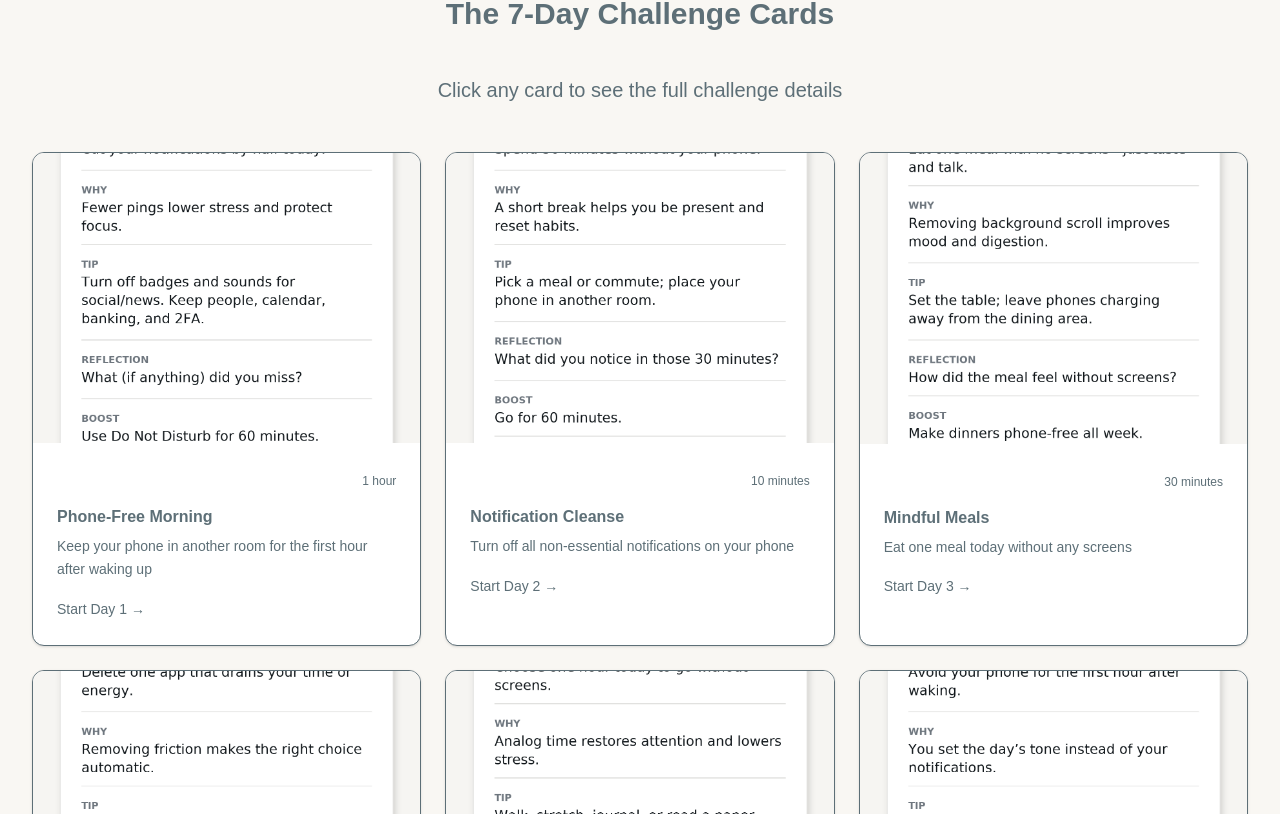
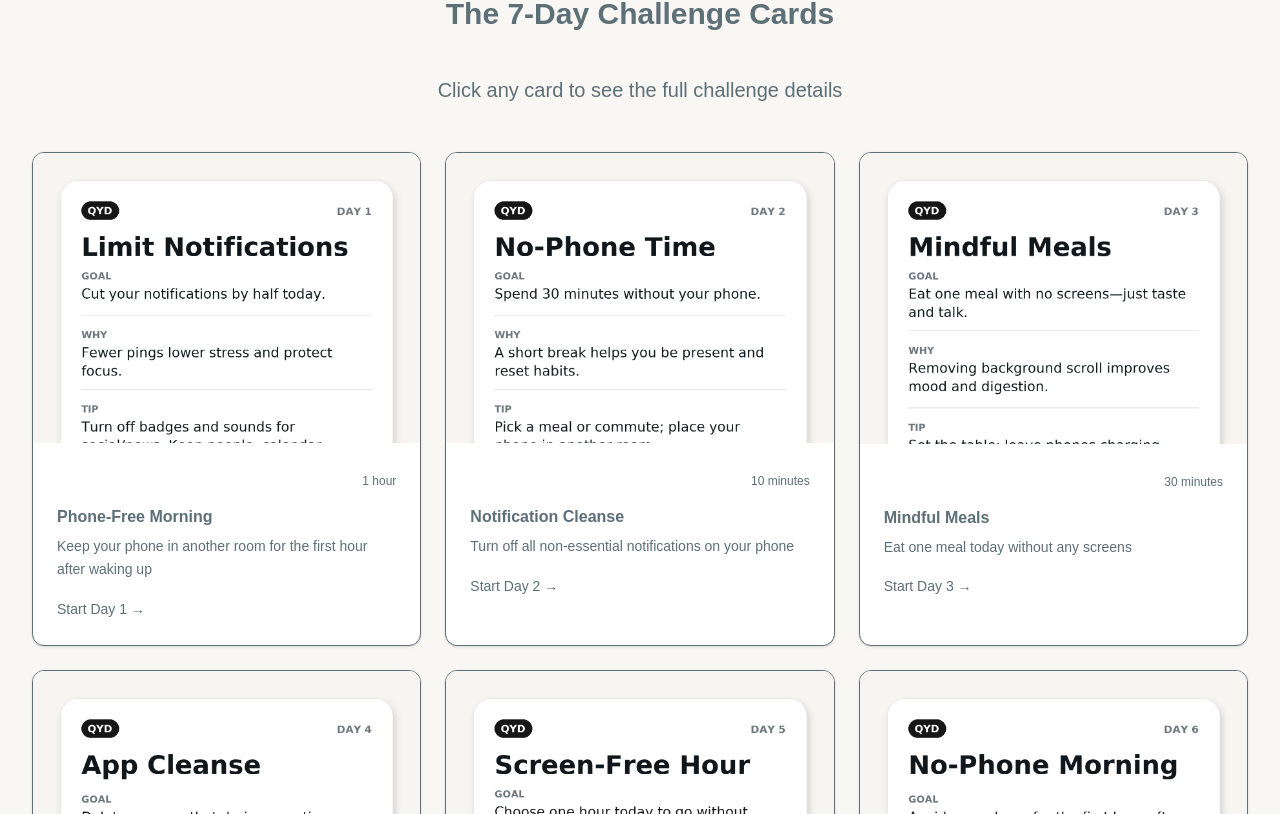
Before and after one commit to canjessemoon/quiet-your-device, a Next.js app: page /challenge in a window 1280 px wide. Shown: the part 1366-2180 px from the top of the page. Built offline with nearby package versions, Linux system fonts and the light colour scheme.

Commit message:
Fix challenge card image alignment to show top of cards
- Add object-top class to align images to top of container
- Prevents cutting off Day number and top content
- Images now show from top instead of center-cropped

```diff
--- a/src/app/challenge/page.tsx
+++ b/src/app/challenge/page.tsx
@@ -158,7 +158,7 @@
                     src={challenge.image}
                     alt={`Day ${challenge.day}: ${challenge.title}`}
                     fill
-                    className="object-cover group-hover:scale-105 transition-transform duration-200"
+                    className="object-cover object-top group-hover:scale-105 transition-transform duration-200"
                   />
                 </div>
                 <div className="p-6">
```
